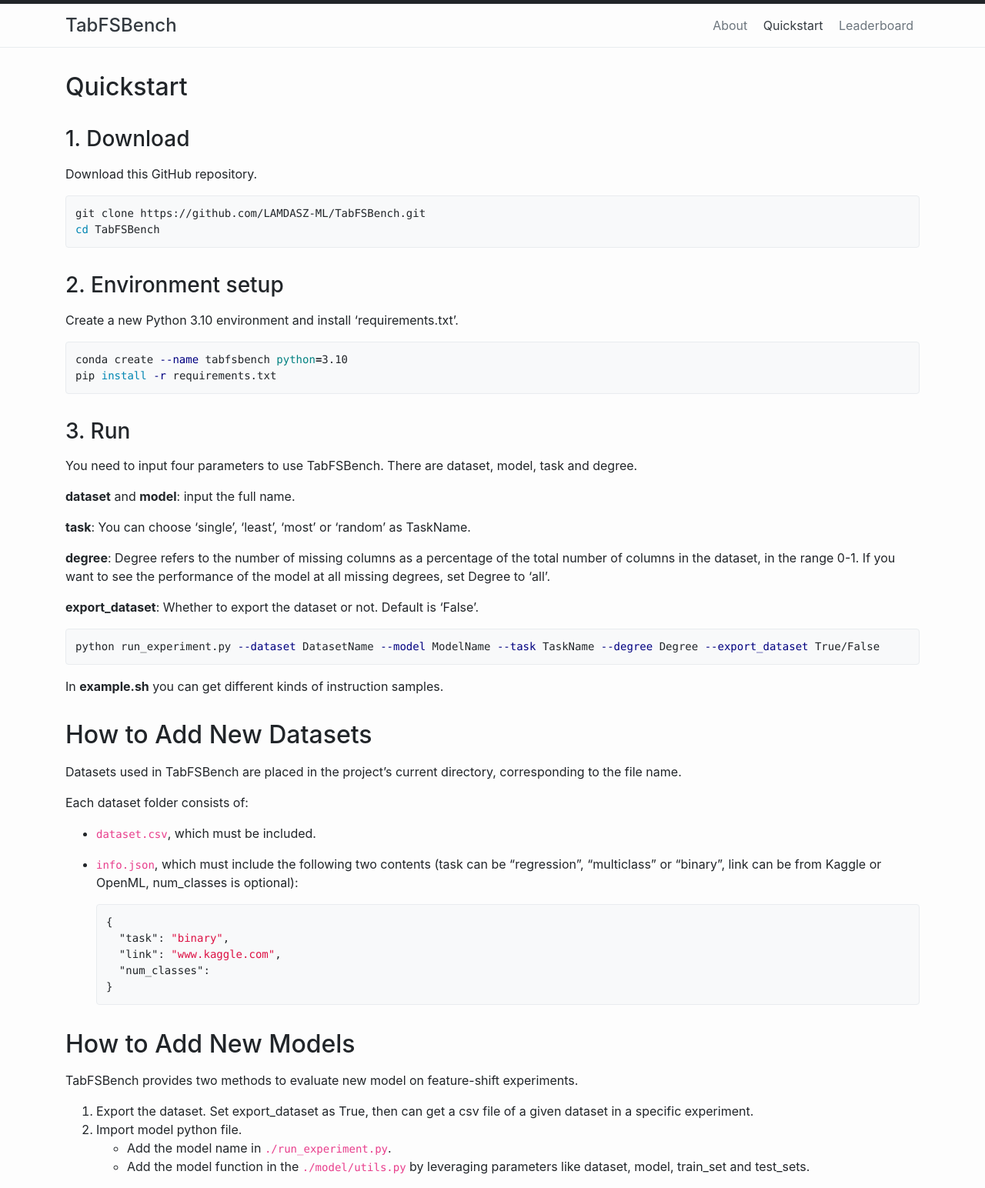
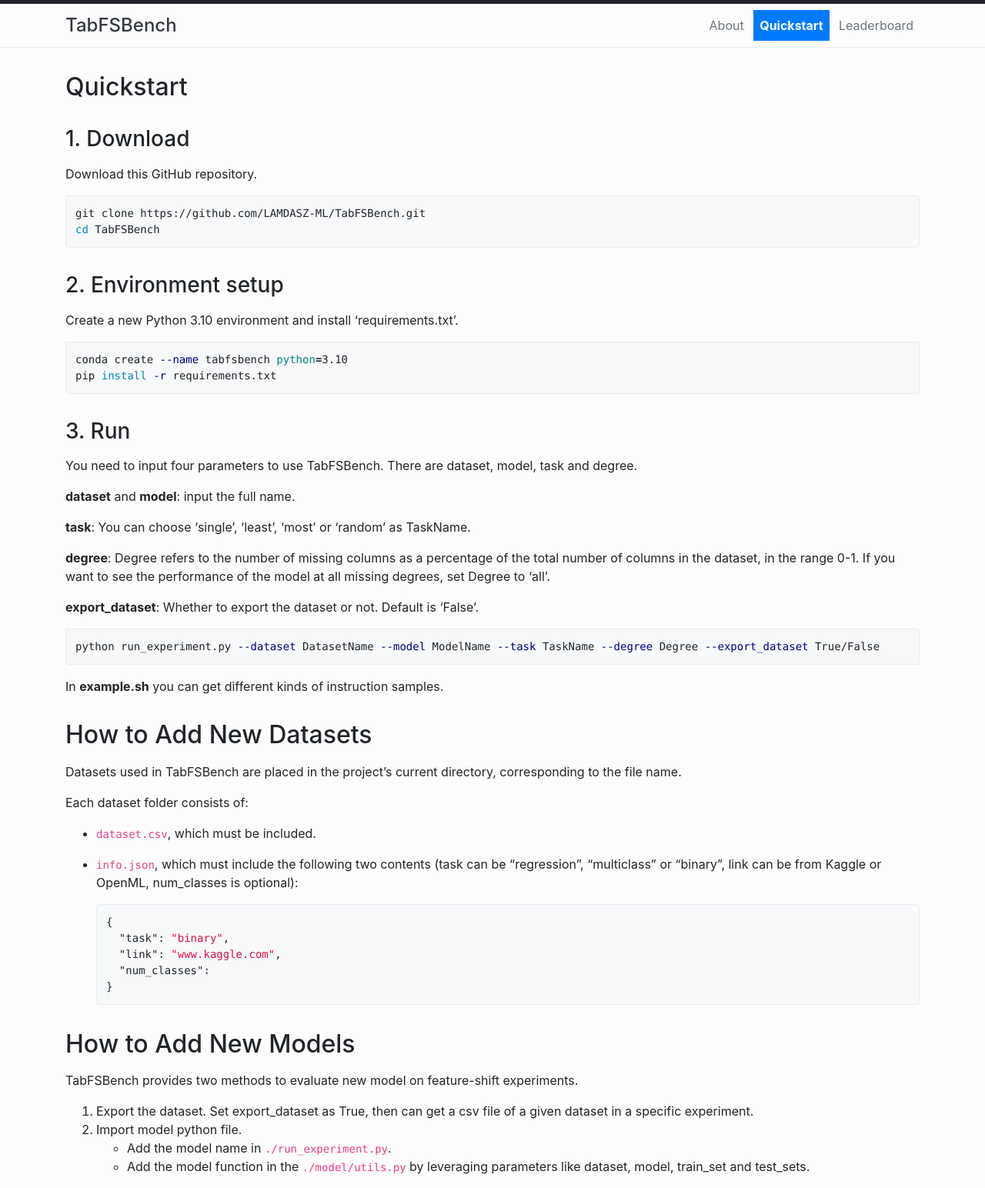
Before and after one commit to ClementCheng0217/Tab-index, a Jekyll site: the page built from posts.md, in a window 1280 px wide. Shown: the whole page at 77% size. Built offline with Jekyll 4.4.1, drawn with Linux system fonts in a browser that asks for light colours.

Commit message:
Update header.html

```diff
--- a/_includes/header.html
+++ b/_includes/header.html
@@ -14,7 +14,7 @@
           {% for path in page_paths %}
             {% assign my_page = site.pages | where: "path", path | first %}
             {% if my_page.title %}
-              <a class="ml-3 ml-md-0 p-2 d-block d-md-inline-block {% if my_page.url == page.url %}text-dark{% endif %} {% if my_page.url != page.url %}text-secondary{% endif %}" href="{{ my_page.url | relative_url }}">{{ my_page.title | escape }}</a>
+              <a class="ml-3 ml-md-0 p-2 d-block d-md-inline-block {% if my_page.url == page.url %}font-weight-bold bg-primary text-white{% endif %} {% if my_page.url != page.url %}text-secondary{% endif %}" href="{{ my_page.url | relative_url }}">{{ my_page.title | escape }}</a>
             {% endif %}
           {% endfor %}
         </div>
```
